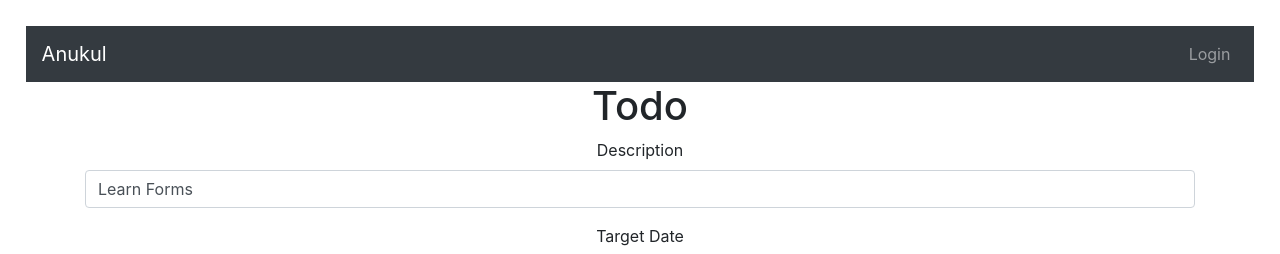
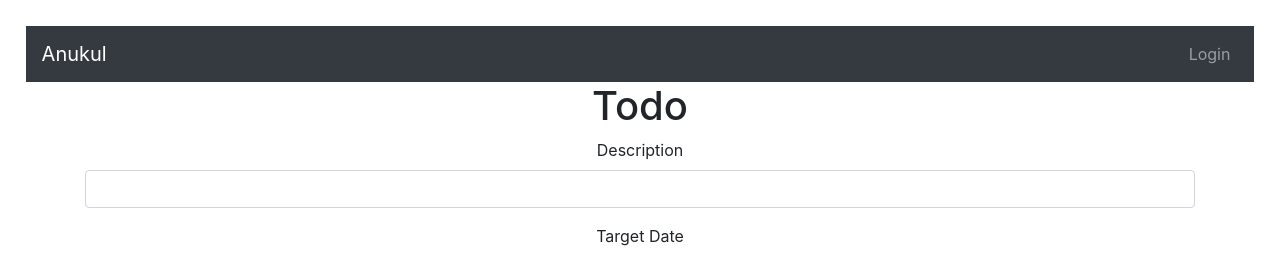
Before and after one commit to AnukulPK/todo-management-app, a React (Create React App) app: page /todos/1 in a window 1280 px wide. Shown: the top 254 px of the page. Built offline with nearby package versions, Linux system fonts and the light colour scheme; no server answers.

Commit message:
get details of todo

```diff
--- a/src/api/todo/TodoDataService.js
+++ b/src/api/todo/TodoDataService.js
@@ -7,3 +7,7 @@ export const RetrieveAllTodos = (name) => {
 export const DeleteTodo = (name, id) => {
   return axios.delete(`http://localhost:8080/users/${name}/todos/${id}`);
 };
+
+export const RetrieveTodo = (name, id) => {
+  return axios.get(`http://localhost:8080/users/${name}/todos/${id}`);
+};
--- a/src/components/listTodos/ListTodos.js
+++ b/src/components/listTodos/ListTodos.js
@@ -36,7 +36,7 @@ const ListTodos = () => {
     let username = AuthenticationService.getLoggedInUserName();
     RetrieveAllTodos(username).then((res) => {
       setTodos(res.data);
-      console.log(res);
+      // console.log(res);
     });
   };
 
--- a/src/components/todo/TodoComponent.jsx
+++ b/src/components/todo/TodoComponent.jsx
@@ -1,18 +1,28 @@
-import React, { useState } from "react";
+import React, { useState, useEffect } from "react";
 import { useParams } from "react-router";
 import moment from "moment";
 import { ErrorMessage, Field, Form, Formik } from "formik";
+import { RetrieveTodo } from "../../api/todo/TodoDataService";
+import AuthenticationService from "./AuthenticationService";
 
 const TodoComponent = () => {
   const { id } = useParams();
   const [formId, setFormId] = useState("");
-  const [description, setDescription] = useState("Learn Forms");
+  const [description, setDescription] = useState("");
   const currentDate = moment(new Date()).format("YYYY-MM-DD");
   const [targetDate, setTargetDate] = useState(currentDate);
-  console.log(currentDate);
+
   const onSubmit = (values) => {
     console.log(values);
   };
+
+  useEffect(() => {
+    let username = AuthenticationService.getLoggedInUserName();
+    RetrieveTodo(username, id).then((res) => {
+      setDescription(res.data.description);
+      setTargetDate(moment(res.data.targetDate).format("YYYY-MM-DD"));
+    });
+  }, []);
 
   const validate = (values) => {
     let errors = {};
@@ -41,6 +51,7 @@ const TodoComponent = () => {
           validateOnChange={false}
           validateOnBlur={false}
           validate={validate}
+          enableReinitialize={true}
         >
           {(props) => (
             <Form>
```
